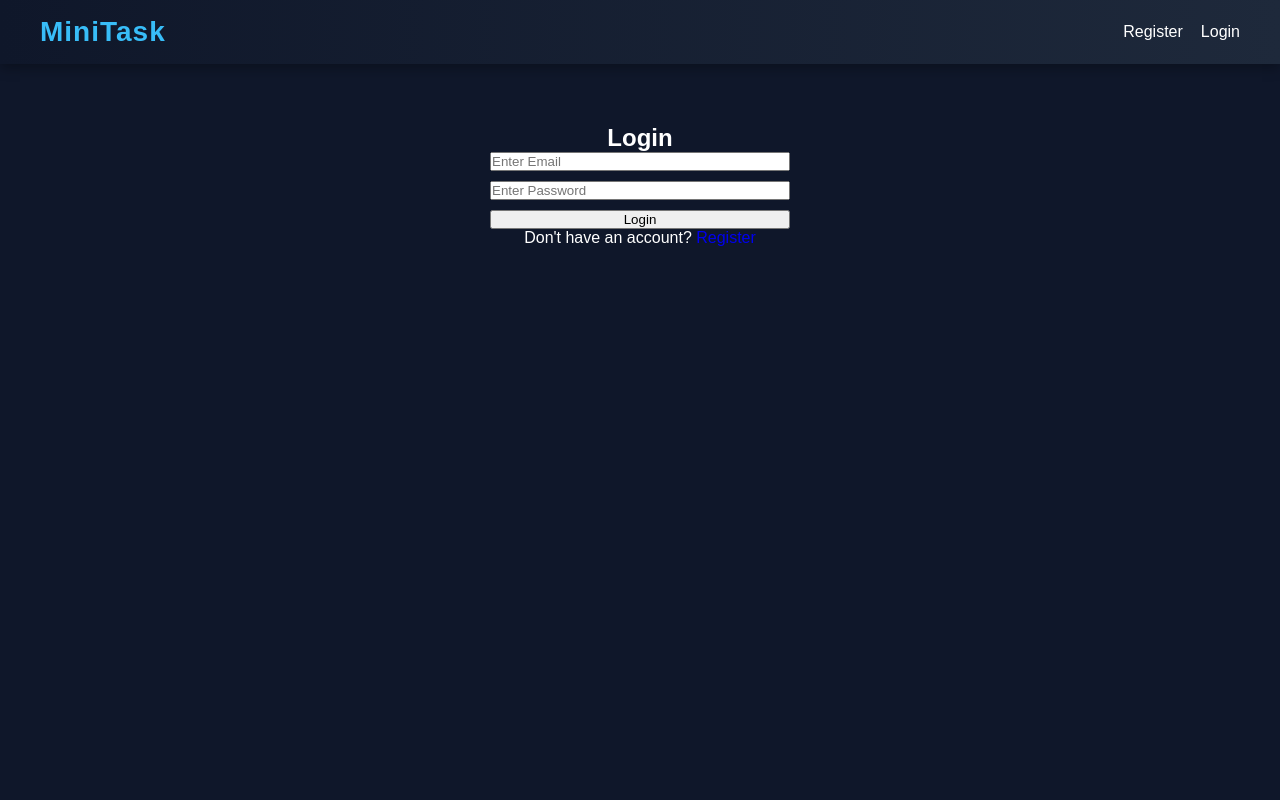
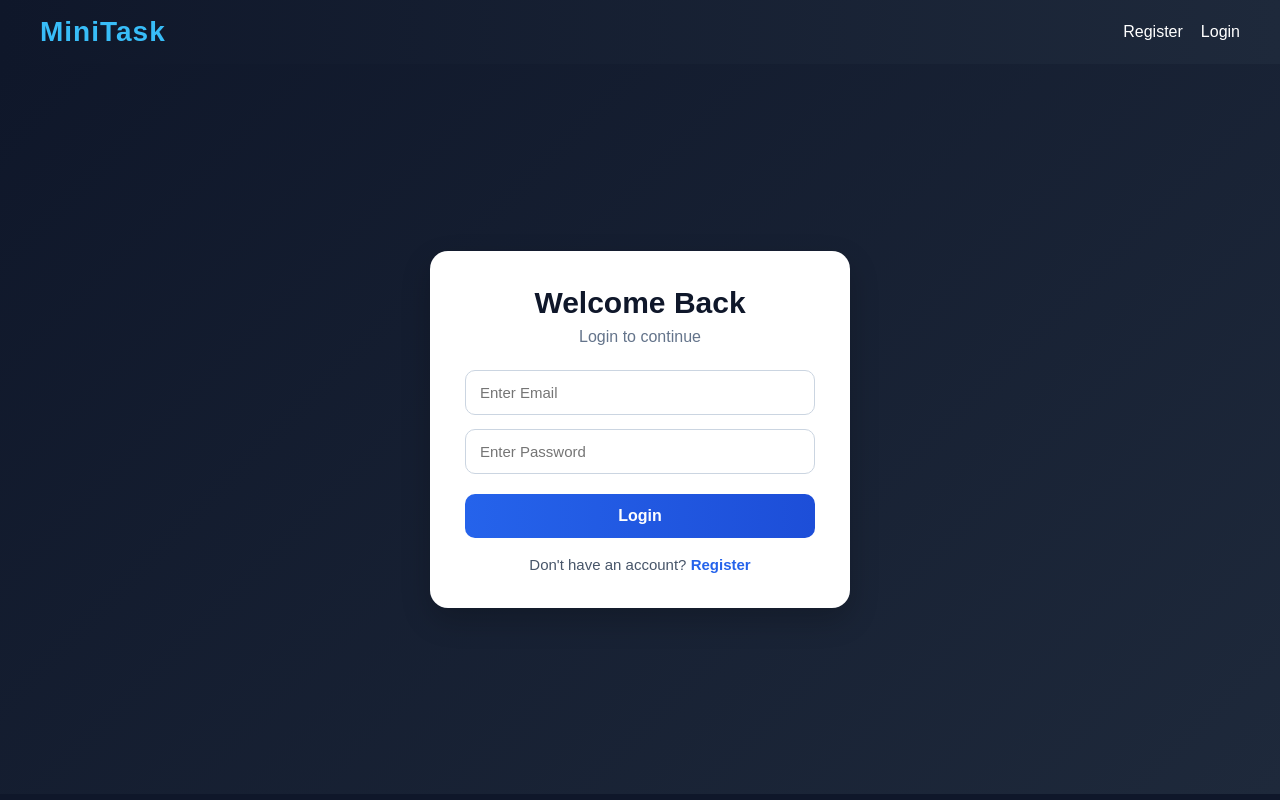
Before and after one commit to amaanpasha123/mini-task, a React (Vite) app in the folder client/: page /login in a window 1280 px wide. Built offline with nearby package versions, Linux system fonts and the light colour scheme.

Commit message:
now login css is being made over here

```diff
--- a/client/src/pages/Login.jsx
+++ b/client/src/pages/Login.jsx
@@ -1,6 +1,7 @@
 import { useState } from "react";
 import { useNavigate, Link } from "react-router-dom";
 import api from "../services/api";
+import "../styles/Login.css";
 
 function Login() {
     const navigate = useNavigate();
@@ -11,6 +12,7 @@ function Login() {
     });
 
     const [message, setMessage] = useState("");
+    const [loading, setLoading] = useState(false);
 
     const handleChange = (e) => {
         setFormData({
@@ -22,12 +24,15 @@ function Login() {
     const handleSubmit = async (e) => {
         e.preventDefault();
 
+        setLoading(true);
+        setMessage("");
+
         try {
             const res = await api.post("/auth/login", formData);
 
             localStorage.setItem("token", res.data.token);
 
-            setMessage(res.data.message);
+            setMessage("Login successful");
 
             setTimeout(() => {
                 navigate("/dashboard");
@@ -37,14 +42,18 @@ function Login() {
             setMessage(
                 error.response?.data?.message || "Login failed"
             );
+        } finally {
+            setLoading(false);
         }
     };
 
     return (
-        <div style={styles.container}>
-            <h2>Login</h2>
+        <div className="login-page">
+            <div className="login-card">
+                <h2>Welcome Back</h2>
+                <p className="subtitle">Login to continue</p>
 
-            <form onSubmit={handleSubmit} style={styles.form}>
+                <form onSubmit={handleSubmit} className="login-form">
                     <input
                         type="email"
                         name="email"
@@ -63,30 +72,20 @@ function Login() {
                         required
                     />
 
-                <button type="submit">Login</button>
+                    <button type="submit" disabled={loading}>
+                        {loading ? "Please wait..." : "Login"}
+                    </button>
                 </form>
 
-            <p>{message}</p>
+                {message && <p className="message">{message}</p>}
 
-            <p>
-                Don't have an account?{" "}
-                <Link to="/register">Register</Link>
+                <p className="bottom-text">
+                    Don't have an account?
+                    <Link to="/register"> Register</Link>
                 </p>
+            </div>
         </div>
     );
 }
 
-const styles = {
-    container: {
-        width: "300px",
-        margin: "60px auto",
-        textAlign: "center"
-    },
-    form: {
-        display: "flex",
-        flexDirection: "column",
-        gap: "10px"
-    }
-};
-
 export default Login;
--- a/client/src/styles/Login.css
+++ b/client/src/styles/Login.css
@@ -0,0 +1,102 @@
+.login-page {
+  min-height: calc(100vh - 70px);
+  display: flex;
+  justify-content: center;
+  align-items: center;
+  background: linear-gradient(135deg, #0f172a, #1e293b);
+  padding: 20px;
+}
+
+.login-card {
+  width: 100%;
+  max-width: 420px;
+  background: white;
+  border-radius: 18px;
+  padding: 35px;
+  box-shadow: 0 12px 30px rgba(0, 0, 0, 0.2);
+  text-align: center;
+}
+
+.login-card h2 {
+  font-size: 30px;
+  color: #0f172a;
+  margin-bottom: 8px;
+}
+
+.subtitle {
+  color: #64748b;
+  margin-bottom: 24px;
+}
+
+.login-form {
+  display: flex;
+  flex-direction: column;
+  gap: 14px;
+}
+
+.login-form input {
+  padding: 13px 14px;
+  border: 1px solid #cbd5e1;
+  border-radius: 10px;
+  font-size: 15px;
+  outline: none;
+  transition: 0.3s ease;
+}
+
+.login-form input:focus {
+  border-color: #2563eb;
+  box-shadow: 0 0 0 3px rgba(37, 99, 235, 0.15);
+}
+
+.login-form button {
+  margin-top: 6px;
+  padding: 13px;
+  border: none;
+  border-radius: 10px;
+  background: linear-gradient(90deg, #2563eb, #1d4ed8);
+  color: white;
+  font-size: 16px;
+  font-weight: 600;
+  transition: 0.3s ease;
+}
+
+.login-form button:hover {
+  transform: translateY(-1px);
+  opacity: 0.95;
+}
+
+.login-form button:disabled {
+  opacity: 0.7;
+  cursor: not-allowed;
+}
+
+.message {
+  margin-top: 15px;
+  font-size: 14px;
+  color: #16a34a;
+}
+
+.bottom-text {
+  margin-top: 18px;
+  color: #475569;
+  font-size: 15px;
+}
+
+.bottom-text a {
+  color: #2563eb;
+  font-weight: 600;
+}
+
+.bottom-text a:hover {
+  text-decoration: underline;
+}
+
+@media (max-width: 480px) {
+  .login-card {
+    padding: 25px 20px;
+  }
+
+  .login-card h2 {
+    font-size: 26px;
+  }
+}
```
Lines whose indentation alone changed are shown as unchanged.
